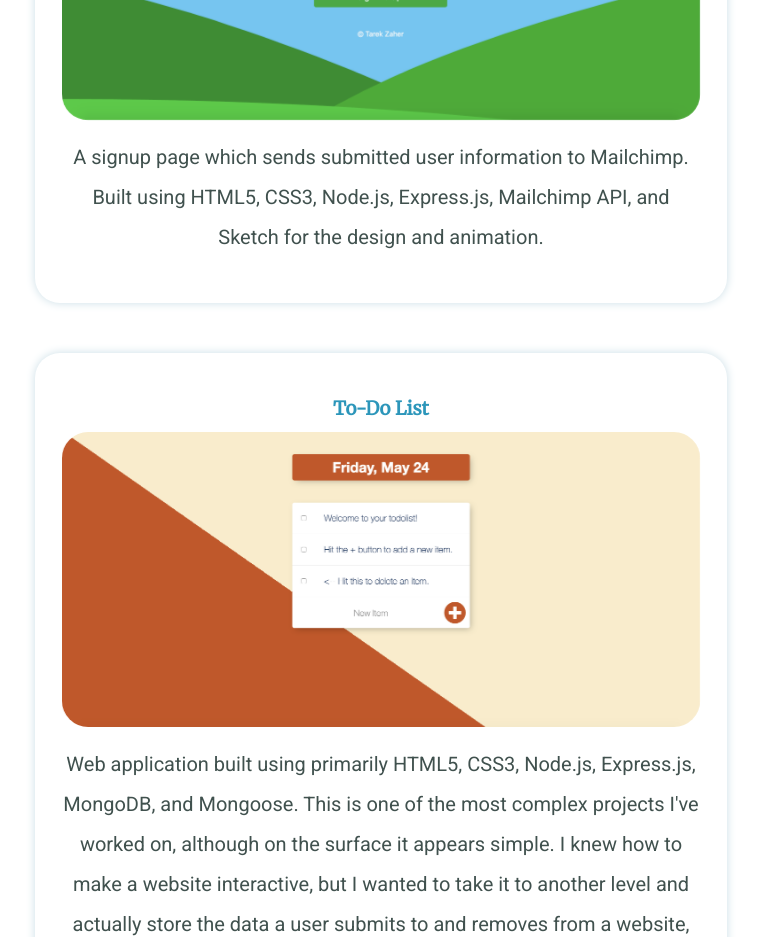
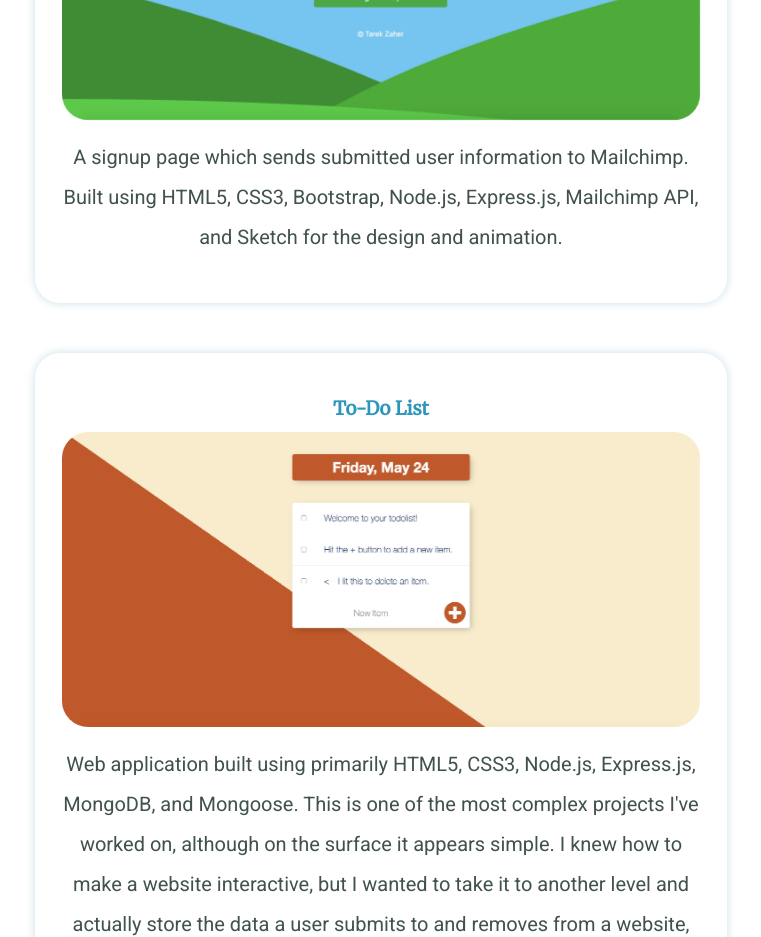
Before and after one commit to Tarek-Zaher/portfolio, a website: page index.html in a window 1280 px wide. Shown: the part 6160-7097 px from the top of the page, without its empty margins (259-1020 px from the left). Drawn offline with nearby package versions, Linux system fonts and the light colour scheme.

Commit message:
change wording

```diff
--- a/index.html
+++ b/index.html
@@ -116,7 +116,7 @@
       <div class="project-row wow fadeInUp">
         <h3>Newsletter Signup</h3>
         <a href="https://vast-wildwood-48761.herokuapp.com/" target="_blank"><img class="project-preview-image animated pulse infinite delay-2s slow" src="images/newsletter-signup-preview.png" alt="preview of newsletter website"></a>
-        <p>A signup page which sends submitted user information to Mailchimp. Built using HTML5, CSS3, Node.js, Express.js, Mailchimp API, and Sketch for the design and animation.</p>
+        <p>A signup page which sends submitted user information to Mailchimp. Built using HTML5, CSS3, Bootstrap, Node.js, Express.js, Mailchimp API, and Sketch for the design and animation.</p>
       </div>
 
 
```
